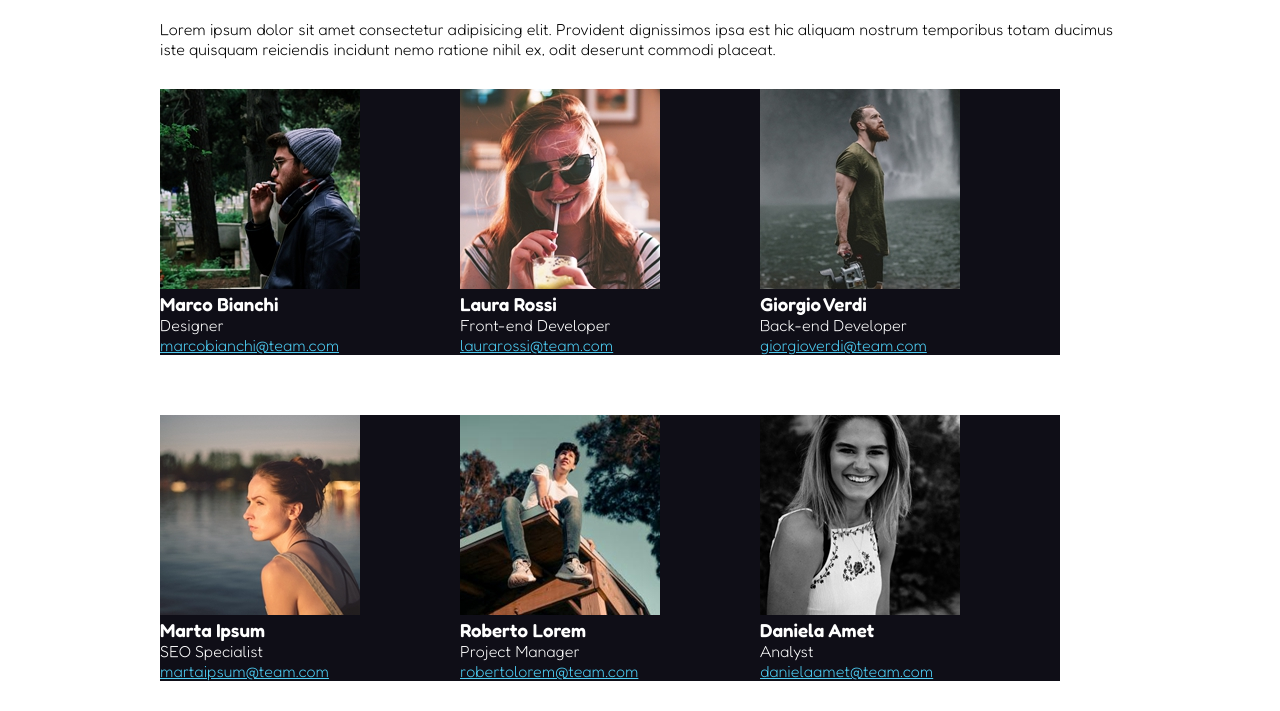
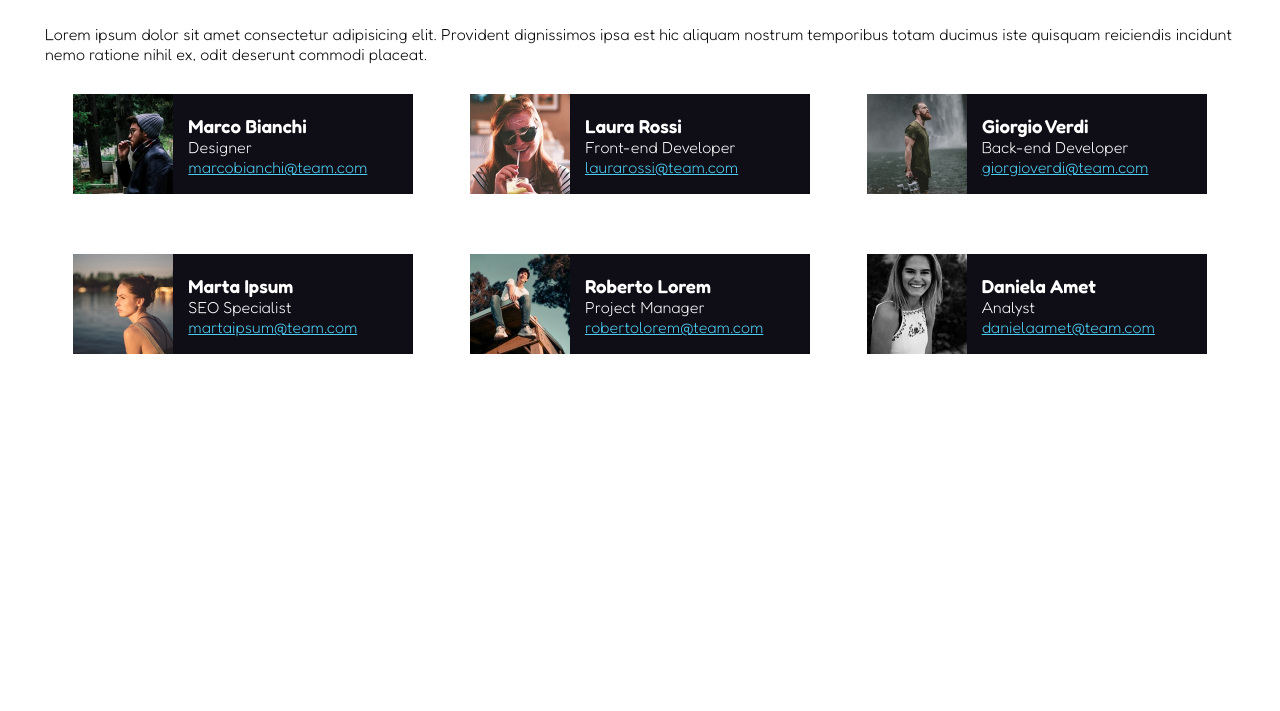
Before and after one commit to DOITA07-Ericchi/html-css-flex-cards, a plain HTML site: page index.html in a window 1280 px wide. Shown: the part 140-851 px from the top of the page. After the commit the page ends 800 px from the top, so only its background shows below. Drawn offline with Linux system fonts and the light colour scheme.

Commit message:
Pulizia del codice

```diff
--- a/index.html
+++ b/index.html
@@ -16,7 +16,6 @@
             <p>Lorem ipsum dolor sit amet consectetur adipisicing elit. Provident dignissimos ipsa est hic aliquam nostrum temporibus totam ducimus iste quisquam reiciendis incidunt nemo ratione nihil ex, odit deserunt commodi placeat.</p>
         </div>
         <div class="flex-container">
-            <div class="flex-item">
             <div class="flex-container-member flex-member">
                 <div class="flex-item"><img src="assets/img/male1.png" alt="" class="img-propic"></div>
                 <div class="flex-item flex-data">
@@ -25,8 +24,6 @@
                     <p class="email"><a href="mailto:marcobianchi@team.com">marcobianchi@team.com</a></p>
                 </div>
             </div>
-            </div>
-            <div class="flex-item">
             <div class="flex-container-member flex-member">
                 <div class="flex-item"><img src="assets/img/female1.png" alt="" class="img-propic"></div>
                 <div class="flex-item flex-data">
@@ -35,8 +32,6 @@
                     <p class="email"><a href="mailto:laurarossi@team.com">laurarossi@team.com</a></p>
                 </div>
             </div>
-            </div>
-            <div class="flex-item">
             <div class="flex-container-member flex-member">
                 <div class="flex-item"><img src="assets/img/male2.png" alt="" class="img-propic"></div>
                 <div class="flex-item flex-data">
@@ -45,8 +40,6 @@
                     <p class="email"><a href="mailto:giorgioverdi@team.com">giorgioverdi@team.com</a></p>
                 </div>
             </div>
-            </div>
-            <div class="flex-item">
             <div class="flex-container-member flex-member">
                 <div class="flex-item"><img src="assets/img/female2.png" alt="" class="img-propic"></div>
                 <div class="flex-item flex-data">
@@ -55,8 +48,6 @@
                     <p class="email"><a href="mailto:martaipsum@team.com">martaipsum@team.com</a></p>
                 </div>
             </div>
-            </div>
-            <div class="flex-item">
             <div class="flex-container-member flex-member">
                 <div class="flex-item"><img src="assets/img/male3.png" alt="" class="img-propic"></div>
                 <div class="flex-item flex-data">
@@ -65,8 +56,6 @@
                     <p class="email"><a href="mailto:robertolorem@team.com">robertolorem@team.com</a></p>
                 </div>
             </div>
-            </div>
-            <div class="flex-item">
             <div class="flex-container-member flex-member">
                 <div class="flex-item"><img src="assets/img/female3.png" alt="" class="img-propic"></div>
                 <div class="flex-item flex-data">
@@ -76,7 +65,6 @@
                 </div>
             </div>
         </div>
-        </div>
     </main>
     <footer></footer>
 </body>
--- a/style.css
+++ b/style.css
@@ -10,8 +10,9 @@ h1, h2, h4, h5, h6 {
 }
 
 main {
-    max-width: 960px;
+    max-width: 1200px;
     margin: 5em auto 0;
+    padding: 5px;
 }
 
 h1 {
@@ -26,20 +27,33 @@ a {
 .flex-container {
     display: flex;
     flex-wrap: wrap;
+    justify-content:space-around;
+}
+
+.flex-container-member {
+    display: flex;
+    flex-wrap: wrap;
+    width: 340px;
 }
 
 .flex-member {
     background-color: #0f0e17;
     color: white;
-    min-width: 300px;
-    margin: 30px auto;
+    margin: 30px 10px;
     align-items: center;
+    max-height: 100px;
 }
 
 .img-propic {
     object-fit: cover;
+    max-width: 100px;
+    max-height: 100px;
+    aspect-ratio: 1 / 1;
+}
+
+.flex-data {
+    margin: 15px;
 }
 
 .flex-item {
-
 }
```
Lines whose indentation alone changed are shown as unchanged.
